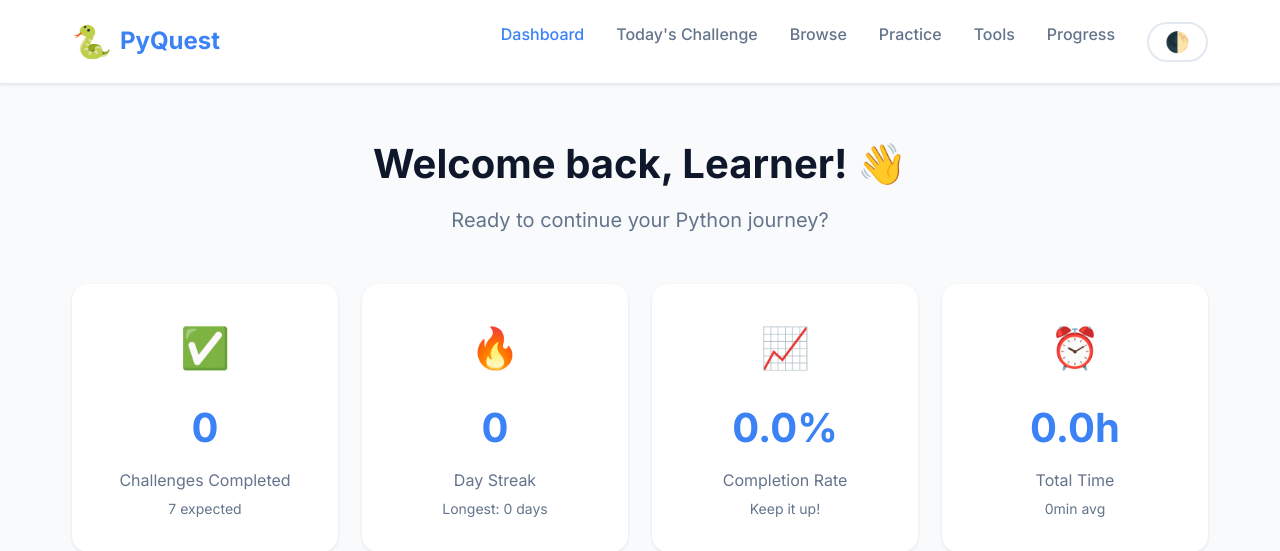
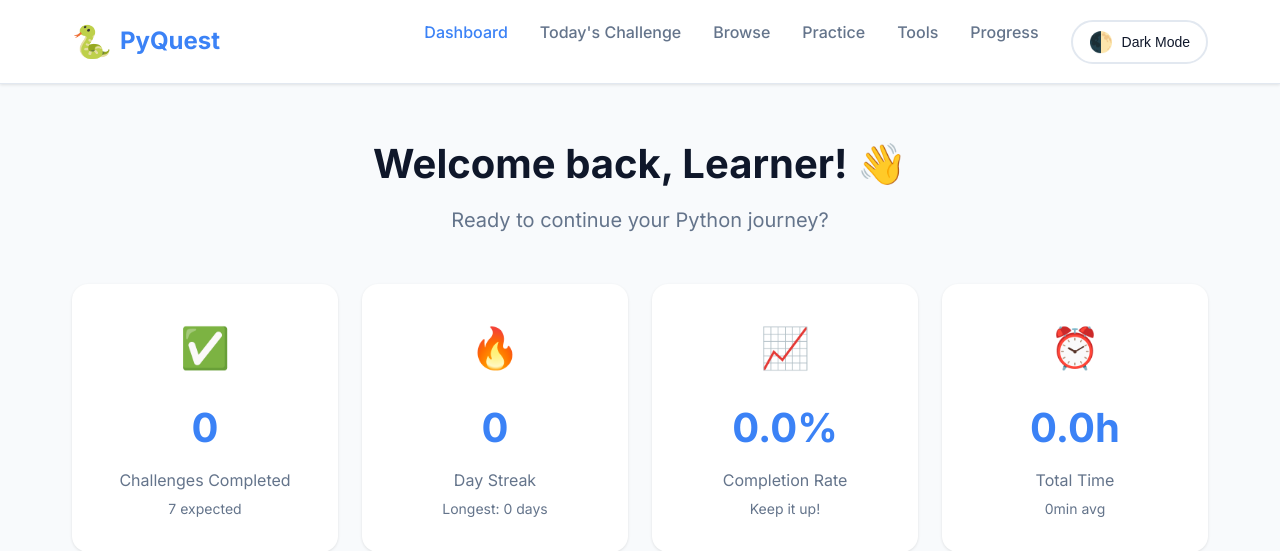
Before and after one commit to josie-cline/python-learning-platform, a Flask app: page / in a window 1280 px wide. Shown: the top 551 px of the page. Run offline with Flask 3, Linux system fonts and the light colour scheme.

Commit message:
Add text labels to theme toggle for clarity
IMPROVEMENT:
- Theme toggle now shows icon + text label
- Much clearer what the button does
- Responsive text that changes with theme

BUTTON LABELS:
Light Mode (default):
  🌓 Dark Mode (click to switch to dark)

Dark Mode:
  ☀️ Light Mode (click to switch to light)

CSS UPDATES:
- Added .theme-toggle-text styling
- Better spacing and alignment
- Hover effect: slight lift
- Font size: 0.875rem for readability
- White-space: nowrap prevents wrapping

JAVASCRIPT:
- updateThemeButton() now updates both icon and text
- Text changes: 'Dark Mode' ↔️ 'Light Mode'
- Icon changes: 🌓 ↔️ ☀️

RESULT:
Users now clearly understand:
- What the button does
- What mode they'll switch to
- Current vs target theme

Much more user-friendly!

Co-authored-by: Cursor <cursoragent@cursor.com>

```diff
--- a/static/css/style.css
+++ b/static/css/style.css
@@ -1601,26 +1601,34 @@ body {
     background: var(--surface);
     border: 2px solid var(--border);
     border-radius: 2rem;
-    padding: 0.375rem 1rem;
+    padding: 0.5rem 1rem;
     cursor: pointer;
     display: flex;
     align-items: center;
     gap: 0.5rem;
     transition: all 0.3s ease;
-    font-size: 1.25rem;
+    font-weight: 500;
+    color: var(--text);
 }
 
 .theme-toggle:hover {
     background: var(--hover-bg);
     border-color: var(--primary);
+    transform: translateY(-2px);
 }
 
 .theme-toggle-icon {
+    font-size: 1.25rem;
     transition: transform 0.3s ease;
 }
 
 .theme-toggle:hover .theme-toggle-icon {
     transform: rotate(180deg);
+}
+
+.theme-toggle-text {
+    font-size: 0.875rem;
+    white-space: nowrap;
 }
 
 /* Smooth theme transition */
--- a/static/js/app.js
+++ b/static/js/app.js
@@ -9,10 +9,21 @@ function toggleTheme() {
     html.setAttribute('data-theme', newTheme);
     localStorage.setItem('theme', newTheme);
 
-    // Update icon
+    // Update icon and text
+    updateThemeButton(newTheme);
+}
+
+// Update theme button icon and text
+function updateThemeButton(theme) {
     const icon = document.querySelector('.theme-toggle-icon');
-    if (icon) {
-        icon.textContent = newTheme === 'dark' ? '☀️' : '🌓';
+    const text = document.querySelector('.theme-toggle-text');
+
+    if (theme === 'dark') {
+        if (icon) icon.textContent = '☀️';
+        if (text) text.textContent = 'Light Mode';
+    } else {
+        if (icon) icon.textContent = '🌓';
+        if (text) text.textContent = 'Dark Mode';
     }
 }
 
@@ -21,11 +32,8 @@ function toggleTheme() {
     const savedTheme = localStorage.getItem('theme') || 'light';
     document.documentElement.setAttribute('data-theme', savedTheme);
 
-    // Update icon if toggle exists
-    const icon = document.querySelector('.theme-toggle-icon');
-    if (icon) {
-        icon.textContent = savedTheme === 'dark' ? '☀️' : '🌓';
-    }
+    // Update button to match saved theme
+    updateThemeButton(savedTheme);
 })();
 
 // Smooth scroll for anchor links
--- a/templates/browse.html
+++ b/templates/browse.html
@@ -23,6 +23,7 @@
                 <a href="/progress" class="nav-link">Progress</a>
                 <button class="theme-toggle" onclick="toggleTheme()" aria-label="Toggle theme">
                     <span class="theme-toggle-icon">🌓</span>
+                    <span class="theme-toggle-text">Dark Mode</span>
                 </button>
             </div>
         </div>
--- a/templates/challenge.html
+++ b/templates/challenge.html
@@ -22,6 +22,7 @@
                 <a href="/resources" class="nav-link">Resources</a>
                 <button class="theme-toggle" onclick="toggleTheme()" aria-label="Toggle theme">
                     <span class="theme-toggle-icon">🌓</span>
+                    <span class="theme-toggle-text">Dark Mode</span>
                 </button>
             </div>
         </div>
--- a/templates/curriculum.html
+++ b/templates/curriculum.html
@@ -22,6 +22,7 @@
                 <a href="/resources" class="nav-link">Resources</a>
                 <button class="theme-toggle" onclick="toggleTheme()" aria-label="Toggle theme">
                     <span class="theme-toggle-icon">🌓</span>
+                    <span class="theme-toggle-text">Dark Mode</span>
                 </button>
             </div>
         </div>
--- a/templates/index.html
+++ b/templates/index.html
@@ -23,6 +23,7 @@
                 <a href="/progress" class="nav-link">Progress</a>
                 <button class="theme-toggle" onclick="toggleTheme()" aria-label="Toggle theme">
                     <span class="theme-toggle-icon">🌓</span>
+                    <span class="theme-toggle-text">Dark Mode</span>
                 </button>
             </div>
         </div>
--- a/templates/practice.html
+++ b/templates/practice.html
@@ -23,6 +23,7 @@
                 <a href="/progress" class="nav-link">Progress</a>
                 <button class="theme-toggle" onclick="toggleTheme()" aria-label="Toggle theme">
                     <span class="theme-toggle-icon">🌓</span>
+                    <span class="theme-toggle-text">Dark Mode</span>
                 </button>
             </div>
         </div>
--- a/templates/progress.html
+++ b/templates/progress.html
@@ -22,6 +22,7 @@
                 <a href="/resources" class="nav-link">Resources</a>
                 <button class="theme-toggle" onclick="toggleTheme()" aria-label="Toggle theme">
                     <span class="theme-toggle-icon">🌓</span>
+                    <span class="theme-toggle-text">Dark Mode</span>
                 </button>
             </div>
         </div>
--- a/templates/resources.html
+++ b/templates/resources.html
@@ -22,6 +22,7 @@
                 <a href="/resources" class="nav-link active">Resources</a>
                 <button class="theme-toggle" onclick="toggleTheme()" aria-label="Toggle theme">
                     <span class="theme-toggle-icon">🌓</span>
+                    <span class="theme-toggle-text">Dark Mode</span>
                 </button>
             </div>
         </div>
--- a/templates/tools.html
+++ b/templates/tools.html
@@ -23,6 +23,7 @@
                 <a href="/progress" class="nav-link">Progress</a>
                 <button class="theme-toggle" onclick="toggleTheme()" aria-label="Toggle theme">
                     <span class="theme-toggle-icon">🌓</span>
+                    <span class="theme-toggle-text">Dark Mode</span>
                 </button>
             </div>
         </div>
```
